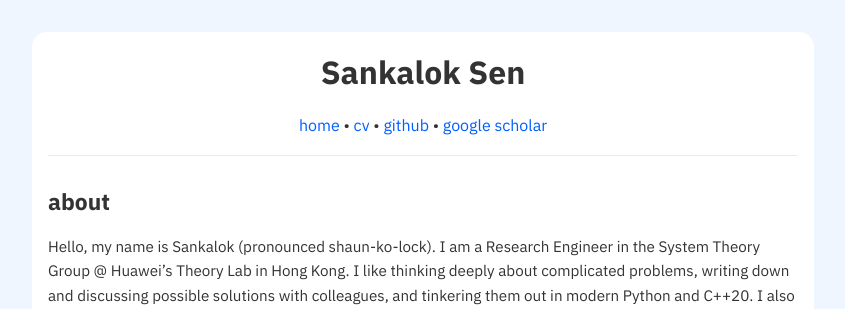
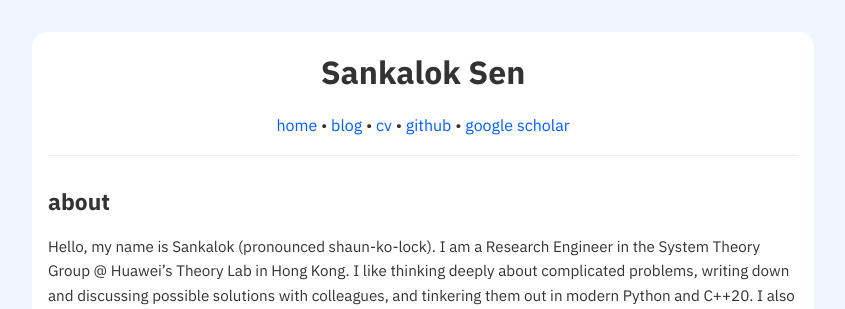
Before and after one commit to sankalok/sankalok.github.io, a Jekyll site: the page built from index.md, in a window 1280 px wide. Shown: the top 309 px of the page, without its empty margins (217-1062 px from the left). Built offline with Jekyll 4.4.1, drawn with Linux system fonts in a browser that asks for light colours.

Commit message:
Update default.html

```diff
--- a/_layouts/default.html
+++ b/_layouts/default.html
@@ -107,6 +107,7 @@
             <h1>{{ site.title | default: "My Blog" }}</h1>
             <nav>
                 <a href="/">home</a> •
+                <a href=/blog/blog_base/">blog</a> •
                 <a href="/assets/cv.pdf">cv</a> •
                 <a href="https://github.com/sankalok">github</a> •
                 <a href="https://scholar.google.com/citations?user=NlxRNrUAAAAJ&hl=en">google scholar</a>
```
